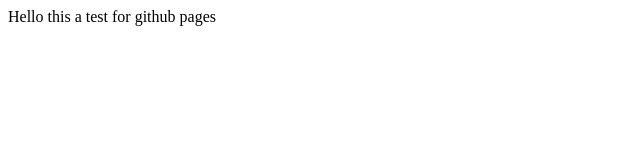
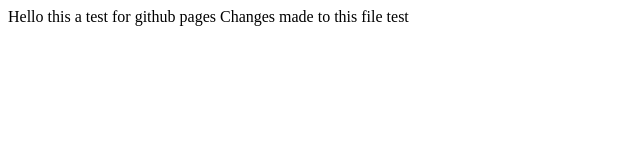
Before and after one commit to yash8527/Yash, a plain HTML site: page index.html in a window 1280 px wide. Shown: the whole page, without its empty margins (0-640 px from the left). Drawn offline with Linux system fonts and the light colour scheme.

Commit message:
Commit 2

```diff
--- a/index.html
+++ b/index.html
@@ -7,5 +7,6 @@
 </head>
 <body>
   Hello this a test for github pages
+  Changes made to this file test
 </body>
 </html>
```
